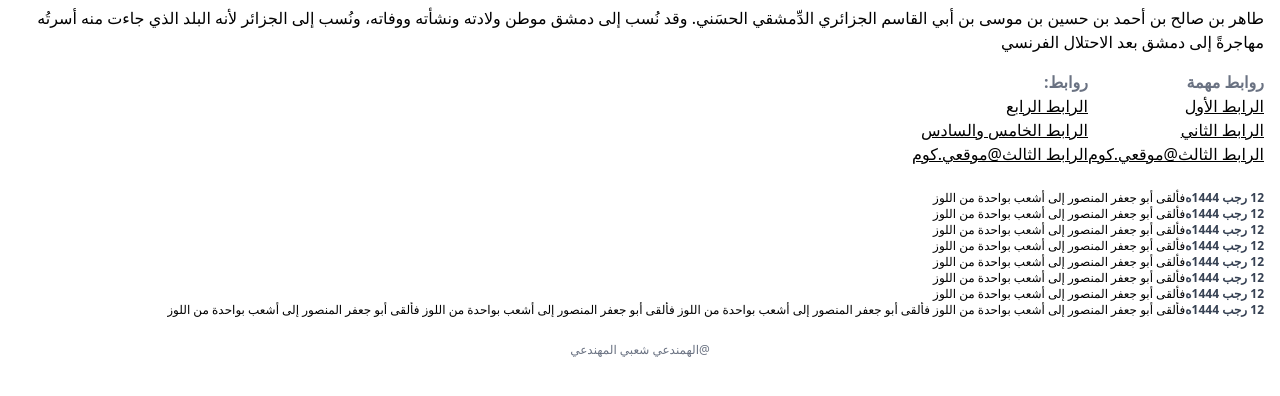
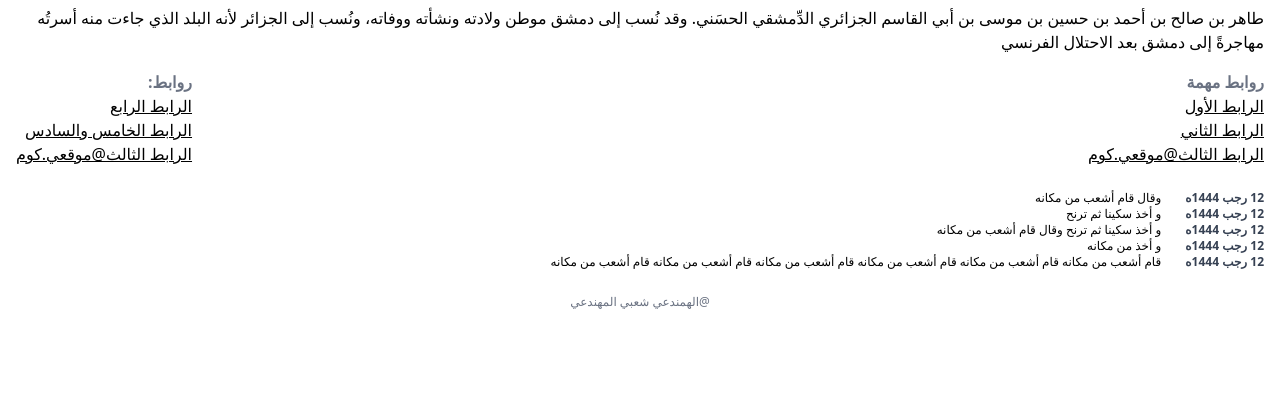
Before and after one commit to mr1lazycoder/CHClone, a website: page index.html in a window 1280 px wide. Shown: the part 402-798 px from the top of the page. Drawn offline with Linux system fonts and the light colour scheme.

Commit message:
تغيير ط جدول بعناصر div

```diff
--- a/index.html
+++ b/index.html
@@ -22,7 +22,7 @@
             </p>
         </section>
 
-        <section class="flex mt-4">
+        <section class="flex mt-4 justify-between">
             <ul>
                 <li class="font-black text-gray-500">روابط مهمة</li>
                 <li class="underline"><a href="">الرابط الأول</a></li>
@@ -39,48 +39,48 @@
         </section>
     </main>
 
-
+    <!---
     <section class="">
-        <table class="table-auto">
-            <tbody class="">
-                <tr class="space-x-2">
+        <table class="">
+            <tbody class="inline-block">
+                <tr class="flex space-x-4">
                     <td class="font-bold text-gray-700 text-nowrap text-xs">12 رجب 1444ه</td>
-                    <td class="text-xs text-nowrap">فألقى أبو جعفر المنصور إلى أشعب بواحدة من اللوز </td>
+                    <td class="  text-xs text-nowrap">فألقى أبو جعفر المنصور إلى أشعب بواحدة من اللوز </td>
                 </tr>
 
-                <tr>
+                <tr class="flex space-x-4">
                     <td class="font-bold text-gray-700 text-nowrap text-xs">12 رجب 1444ه</td>
-                    <td class="text-xs text-nowrap">فألقى أبو جعفر المنصور إلى أشعب بواحدة من اللوز </td>
+                    <td class="  text-xs text-nowrap">فألقى أبو جعفر المنصور إلى أشعب بواحدة من اللوز </td>
                 </tr>
 
-                <tr>
+                <tr class="flex space-x-4">
                     <td class="font-bold text-gray-700 text-nowrap text-xs">12 رجب 1444ه</td>
-                    <td class="text-xs text-nowrap">فألقى أبو جعفر المنصور إلى أشعب بواحدة من اللوز </td>
+                    <td class="  text-xs text-nowrap">فألقى أبو جعفر المنصور إلى أشعب بواحدة من اللوز </td>
                 </tr>
 
-                <tr>
+                <tr class="flex space-x-4">
                     <td class="font-bold text-gray-700 text-nowrap text-xs">12 رجب 1444ه</td>
-                    <td class="text-xs text-nowrap">فألقى أبو جعفر المنصور إلى أشعب بواحدة من اللوز </td>
+                    <td class="  text-xs text-nowrap">الكتاب الذي هو كتاب جميع..فألقى أبو جعفر المنصور إلى أشعب بواحدة من اللوز </td>
                 </tr>
 
-                <tr>
+                <tr class="flex space-x-4">
                     <td class="font-bold text-gray-700 text-nowrap text-xs">12 رجب 1444ه</td>
-                    <td class="text-xs text-nowrap">فألقى أبو جعفر المنصور إلى أشعب بواحدة من اللوز </td>
+                    <td class="  text-xs text-nowrap">فألقى أبو جعفر المنصور إلى أشعب  اللوز </td>
                 </tr>
 
-                <tr>
+                <tr class="flex space-x-4">
                     <td class="font-bold text-gray-700 text-nowrap text-xs">12 رجب 1444ه</td>
-                    <td class="text-xs text-nowrap">فألقى أبو جعفر المنصور إلى أشعب بواحدة من اللوز </td>
+                    <td class="  text-xs text-nowrap">فألقى أبو جعفز </td>
                 </tr>
 
-                <tr>
+                <tr class="flex space-x-4">
                     <td class="font-bold text-gray-700 text-nowrap text-xs">12 رجب 1444ه</td>
-                    <td class="text-xs text-nowrap">فألقى أبو جعفر المنصور إلى أشعب بواحدة من اللوز </td>
+                    <td class="  text-xs text-nowrap">فألقى أبو جعفر المنصور إلى أشعب بواحدة من اللوز </td>
                 </tr>
 
-                <tr>
+                <tr class="flex space-x-4">
                     <td class="font-bold text-gray-700 text-nowrap text-xs">12 رجب 1444ه</td>
-                    <td class="text-xs  line-clamp-1">فألقى أبو جعفر المنصور إلى أشعب بواحدة من اللوز
+                    <td class="text-xs shrink ">فألقى أبو جعفر المنصور إلى أشعب بواحدة من اللوز
                         فألقى أبو جعفر المنصور إلى أشعب بواحدة من اللوز
                         فألقى أبو جعفر المنصور إلى أشعب بواحدة من اللوز
                         فألقى أبو جعفر المنصور إلى أشعب بواحدة من اللوز
@@ -91,6 +91,35 @@
             </tbody>
         </table>
     </section>
+-->
+    <section>
+        <div class="flex space-x-6">
+            <p class="text-nowrap font-bold text-gray-700 text-xs">12 رجب 1444ه</p>
+            <p class="grow text-nowrap truncate text-xs"> وقال قام أشعب من مكانه</p>
+        </div>
+
+        <div class="flex space-x-6">
+            <p class="text-nowrap font-bold text-gray-700 text-xs">12 رجب 1444ه</p>
+            <p class="grow text-nowrap truncate text-xs">و أخذ سكينا ثم ترنح </p>
+        </div>
+
+        <div class="flex space-x-6">
+            <p class="text-nowrap font-bold text-gray-700 text-xs">12 رجب 1444ه</p>
+            <p class="grow text-nowrap truncate text-xs">و أخذ سكينا ثم ترنح وقال قام أشعب من مكانه</p>
+        </div>
+
+        <div class="flex space-x-6">
+            <p class="text-nowrap font-bold text-gray-700 text-xs">12 رجب 1444ه</p>
+            <p class="grow text-nowrap truncate text-xs">و أخذ من مكانه</p>
+        </div>
+
+        <div class="flex space-x-6">
+            <p class="text-nowrap font-bold text-gray-700 text-xs">12 رجب 1444ه</p>
+            <p class="grow text-nowrap truncate text-xs">قام أشعب من مكانه قام أشعب من مكانه قام أشعب من مكانه قام أشعب من مكانه قام أشعب من مكانه قام أشعب من مكانه
+
+            </p>
+        </div>
+    </section>
 
 
     <footer class="text-center my-6">
```
Also changed, not shown: main.css (+7 -0 lines), src/output.css.
